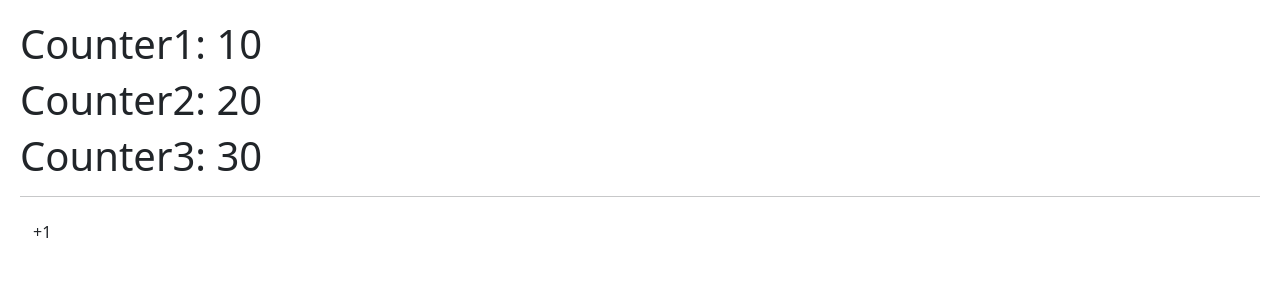
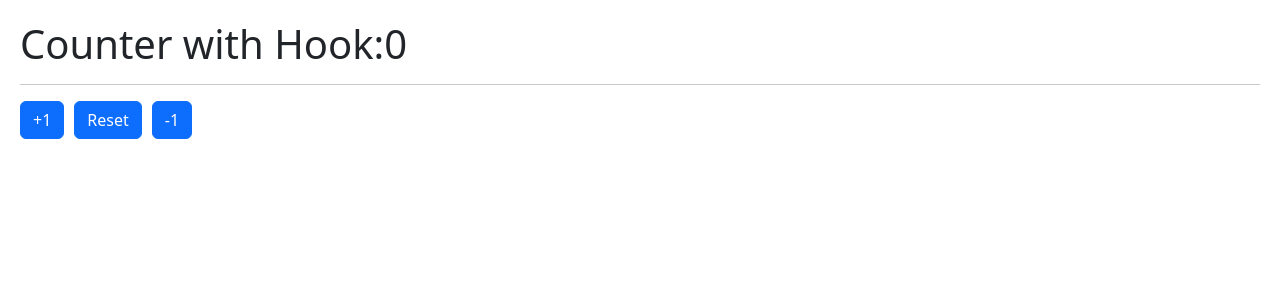
Before and after one commit to sebaswing/react_05_hook_app, a React (Vite) app in the folder hook_app/: page / in a window 1280 px wide. Shown: the top 300 px of the page. Built offline with nearby package versions, Linux system fonts and the light colour scheme.

Commit message:
Explore customeHook setting it's value

```diff
--- /dev/null
+++ b/hook_app/src/01-useState/CounterWithCustomHook.jsx
@@ -0,0 +1,20 @@
+import { use } from "react"
+import { useCounter } from "../hooks/useCounter"
+
+export const CounterWithCustomHook = () => {
+
+    const {counter} = useCounter();
+
+    return (
+    <>
+
+        <h1>Counter with Hook:{counter}</h1>
+        <hr />
+
+        <button className="btn btn-primary">+1</button>
+        <button className="btn btn-primary">Reset</button>
+        <button className="btn btn-primary">-1</button>
+
+    </>
+  )
+}
--- /dev/null
+++ b/hook_app/src/hooks/useCounter.js
@@ -0,0 +1,11 @@
+
+import { useState } from "react";
+export const useCounter = (initValue=0) =>{
+
+    const [counter, setCounter] = useState(initValue);
+
+    return{
+        counter,
+    }
+
+};
--- a/hook_app/src/main.jsx
+++ b/hook_app/src/main.jsx
@@ -3,10 +3,11 @@ import { createRoot } from 'react-dom/client'
 import './index.css'
 import { HooksApp } from './HooksApp.jsx'
 import { CounterApp } from './01-useState/counterApp.jsx'
+import { CounterWithCustomHook } from './01-useState/CounterWithCustomHook.jsx'
 
 createRoot(document.getElementById('root')).render(
   <StrictMode>
     {/* <HooksApp /> */}
-    <CounterApp />
+    <CounterWithCustomHook />
   </StrictMode>,
 )
```
